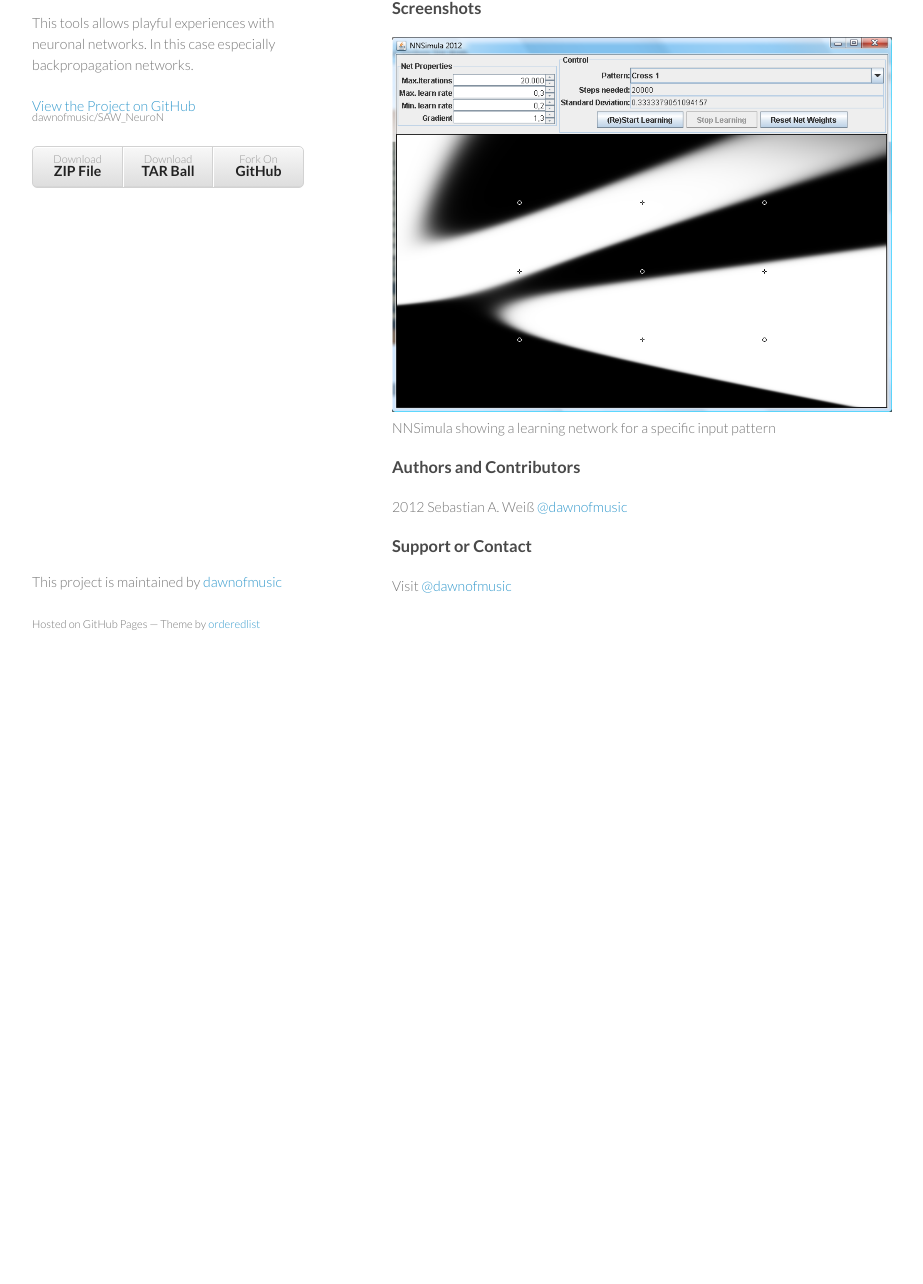
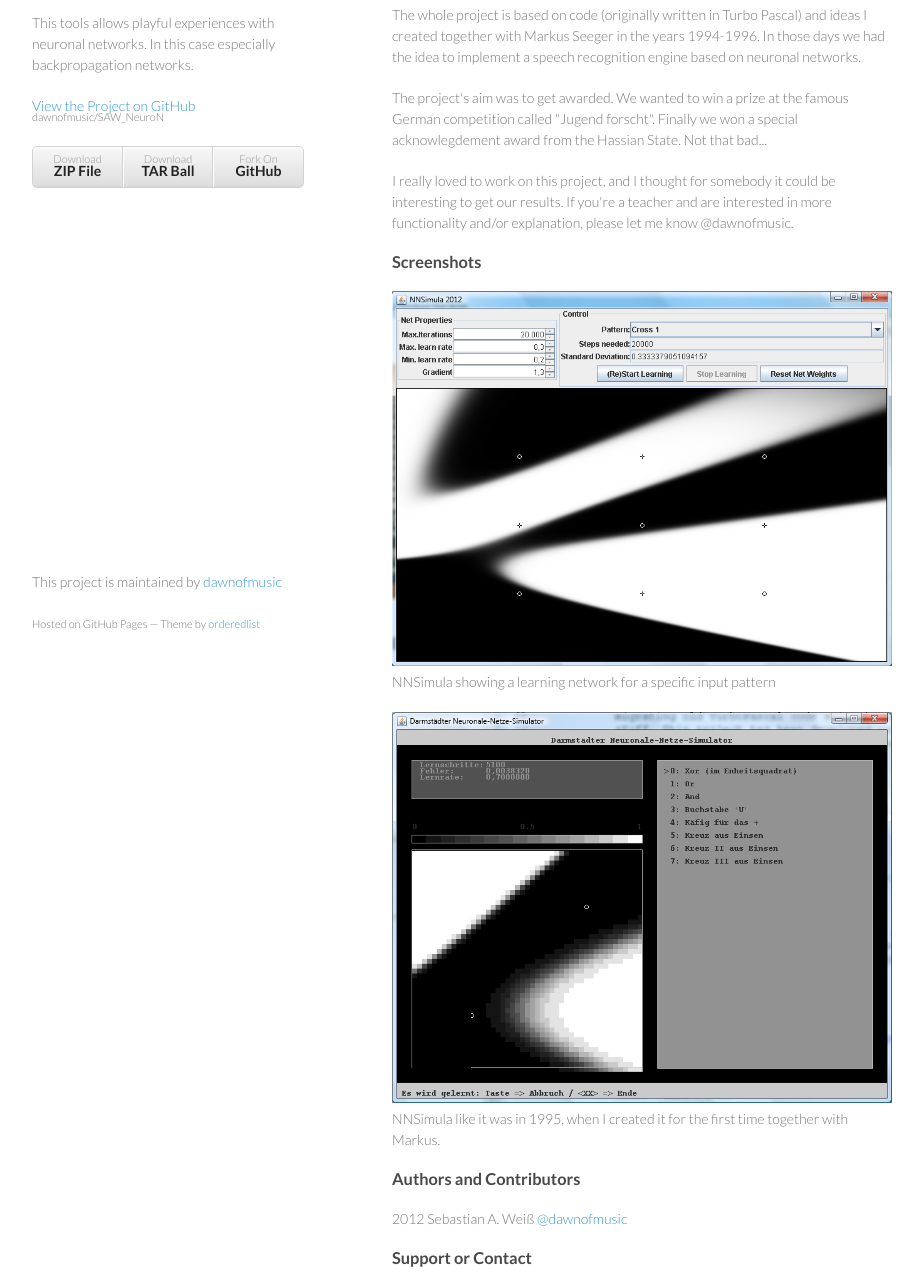
Before and after one commit to dawnofmusic/SAW_NeuroN, a plain HTML site: page index.html in a window 1280 px wide. Shown: the part 97-1381 px from the top of the page, without its empty margins (178-1101 px from the left). Before the commit the page ends 800 px from the top, so only its background shows below. Drawn offline with Linux system fonts and the light colour scheme.

Commit message:
added more information

```diff
--- a/index.html
+++ b/index.html
@@ -7,7 +7,8 @@
 
 <link rel="stylesheet" href="stylesheets/styles.css">
 <link rel="stylesheet" href="stylesheets/pygment_trac.css">
-    <meta name="viewport" content="width=device-width, initial-scale=1, user-scalable=no">
+<meta name="viewport"
+	content="width=device-width, initial-scale=1, user-scalable=no">
 <!--[if lt IE 9]>
     <script src="//html5shiv.googlecode.com/svn/trunk/html5.js"></script>
     <![endif]-->
@@ -16,32 +17,79 @@
 	<div class="wrapper">
 		<header>
 			<h1>NeuroN</h1>
-        <p>This tools allows playful experiences with neuronal networks. In this case especially backpropagation networks. </p>
-        <p class="view"><a href="https://github.com/dawnofmusic/SAW_NeuroN">View the Project on GitHub <small>dawnofmusic/SAW_NeuroN</small></a></p>
+			<p>This tools allows playful experiences with neuronal networks.
+				In this case especially backpropagation networks.</p>
+			<p class="view">
+				<a href="https://github.com/dawnofmusic/SAW_NeuroN">View the
+					Project on GitHub <small>dawnofmusic/SAW_NeuroN</small>
+				</a>
+			</p>
 			<ul>
-          <li><a href="https://github.com/dawnofmusic/SAW_NeuroN/zipball/master">Download <strong>ZIP File</strong></a></li>
-          <li><a href="https://github.com/dawnofmusic/SAW_NeuroN/tarball/master">Download <strong>TAR Ball</strong></a></li>
-          <li><a href="https://github.com/dawnofmusic/SAW_NeuroN">Fork On <strong>GitHub</strong></a></li>
+				<li><a
+					href="https://github.com/dawnofmusic/SAW_NeuroN/zipball/master">Download
+						<strong>ZIP File</strong>
+				</a></li>
+				<li><a
+					href="https://github.com/dawnofmusic/SAW_NeuroN/tarball/master">Download
+						<strong>TAR Ball</strong>
+				</a></li>
+				<li><a href="https://github.com/dawnofmusic/SAW_NeuroN">Fork
+						On <strong>GitHub</strong>
+				</a></li>
 			</ul>
 		</header>
 		<section>
-        <h3>Welcome to NeuroN.</h3>
+			<h2>Welcome to NeuroN.</h2>
+
+			<p>The whole project is based on code (originally written in
+				Turbo Pascal) and ideas I created together with Markus Seeger in the
+				years 1994-1996. In those days we had the idea to implement a speech
+				recognition engine based on neuronal networks.</p>
+
+			<p>The project's aim was to get awarded. We wanted to win a prize
+				at the famous German competition called "Jugend forscht". Finally we
+				won a special acknowlegdement award from the Hassian State. Not that
+				bad...</p>
+
+			<p>I really loved to work on this project, and I thought for
+				somebody it could be interesting to get our results. If you're a
+				teacher and are interested in more functionality and/or explanation,
+				please let me know @dawnofmusic.</p>
 
 			<h3>Screenshots</h3>
-<img alt="NNSimula showing a learning network for a specific input pattern" src="NNSimula_Screenshot2.png">
-<p>NNSimula showing a learning network for a specific input pattern</p>
+			<img
+				alt="NNSimula showing a learning network for a specific input pattern"
+				src="NNSimula_Screenshot2.png">
+			<p>NNSimula showing a learning network for a specific input
+				pattern</p>
+			<img
+				alt="NNSimula like it was in 1995, when I created it for the first time together with Markus."
+				src="NNSimulaORG_Screenshot.png">
+			<p>NNSimula like it was in 1995, when I created it for the first
+				time together with Markus.</p>
 
 			<h3>Authors and Contributors</h3>
 
-<p>2012 Sebastian A. Weiß <a href="https://github.com/dawnofmusic" class="user-mention">@dawnofmusic</a></p>
+			<p>
+				2012 Sebastian A. Weiß <a href="https://github.com/dawnofmusic"
+					class="user-mention">@dawnofmusic</a>
+			</p>
 
 			<h3>Support or Contact</h3>
 
-<p>Visit <a href="https://github.com/dawnofmusic" class="user-mention">@dawnofmusic</a></p>
+			<p>
+				Visit <a href="https://github.com/dawnofmusic" class="user-mention">@dawnofmusic</a>
+			</p>
 		</section>
 		<footer>
-        <p>This project is maintained by <a href="https://github.com/dawnofmusic">dawnofmusic</a></p>
-        <p><small>Hosted on GitHub Pages &mdash; Theme by <a href="https://github.com/orderedlist">orderedlist</a></small></p>
+			<p>
+				This project is maintained by <a
+					href="https://github.com/dawnofmusic">dawnofmusic</a>
+			</p>
+			<p>
+				<small>Hosted on GitHub Pages &mdash; Theme by <a
+					href="https://github.com/orderedlist">orderedlist</a></small>
+			</p>
 		</footer>
 	</div>
 	<script src="javascripts/scale.fix.js"></script>
```
Also changed, not shown: NNSimulaORG_Screenshot.png (added). Lines whose indentation alone changed are shown as unchanged.
